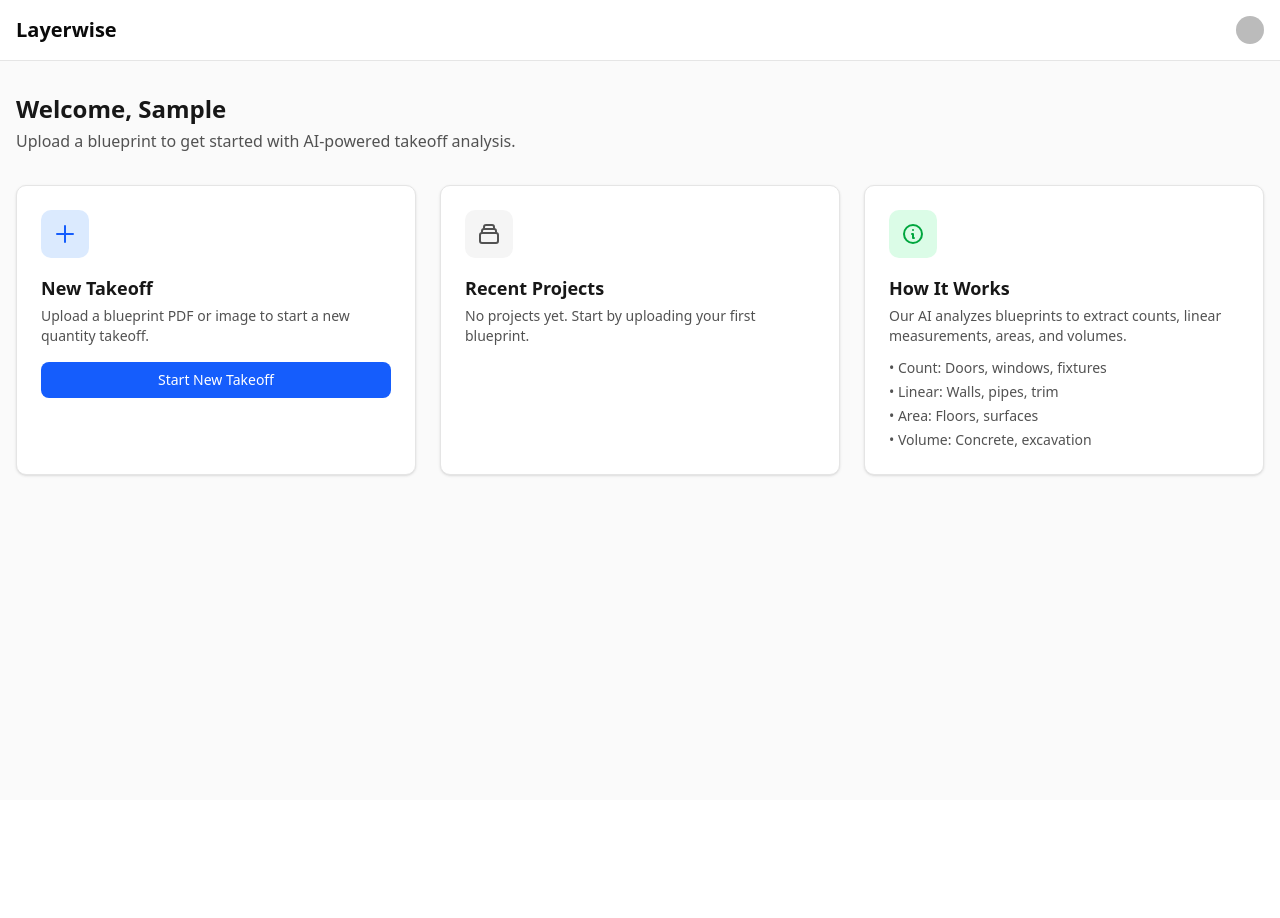
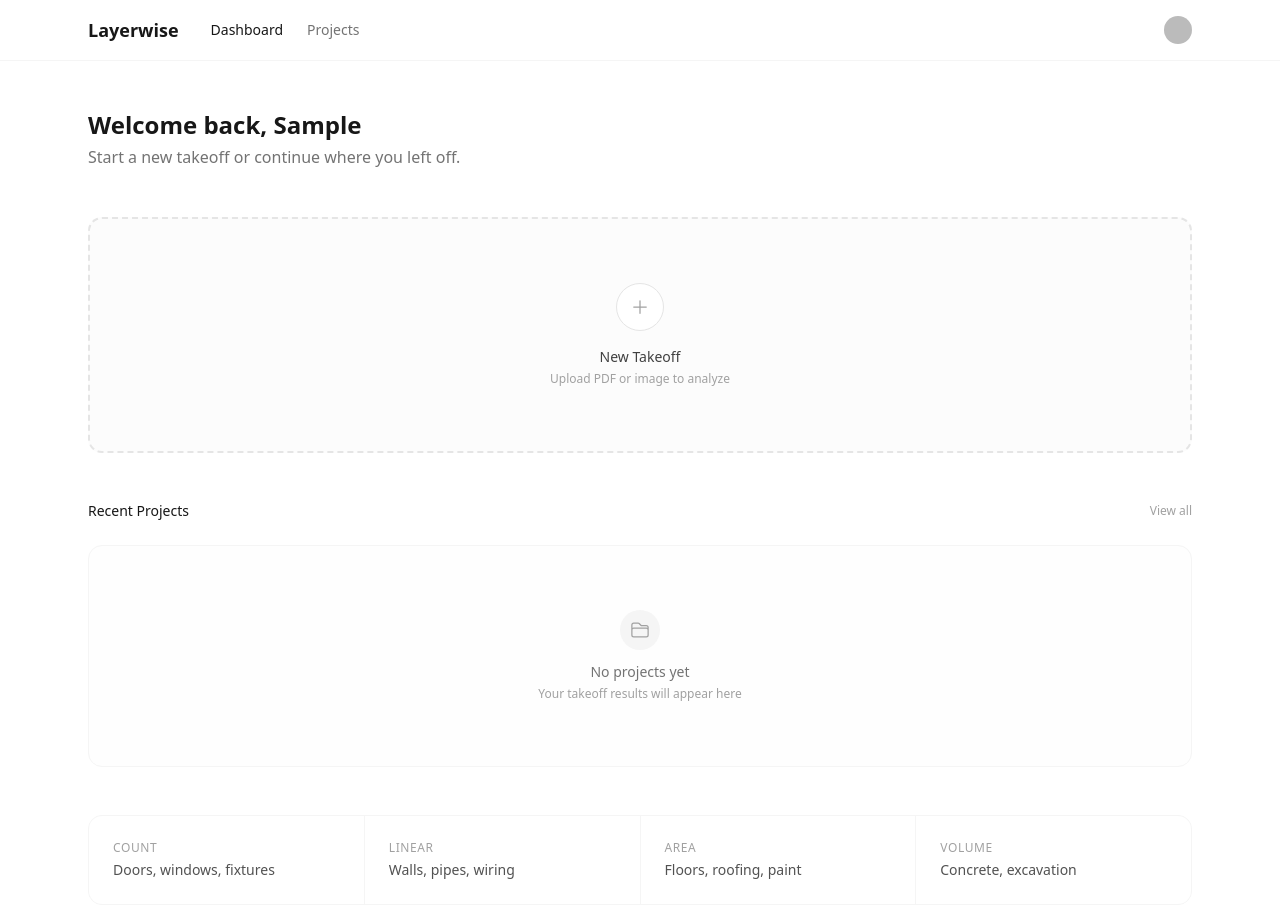
Before and after one commit to LordHarsh/layerwise.ai, a Next.js app: page /dashboard in a window 1280 px wide. Shown: the top 918 px of the page. Before the commit the page ends 800 px from the top, so only its background shows below. Built offline with nearby package versions, Linux system fonts and the light colour scheme; no server answers; sample sign-in values are in the browser's storage; some icons are missing.

Commit message:
refactor(upload): streamline file upload process and enhance UI feedback

```diff
--- a/src/app/api/upload/route.ts
+++ b/src/app/api/upload/route.ts
@@ -1,62 +1,43 @@
-import { put } from "@vercel/blob";
+import { handleUpload, type HandleUploadBody } from "@vercel/blob/client";
 import { NextResponse } from "next/server";
 import { auth } from "@clerk/nextjs/server";
 
 export async function POST(request: Request): Promise<NextResponse> {
+  const body = (await request.json()) as HandleUploadBody;
+
   try {
-    // Verify authentication
-    const { userId } = await auth();
-    if (!userId) {
-      return NextResponse.json({ error: "Unauthorized" }, { status: 401 });
-    }
+    const jsonResponse = await handleUpload({
+      body,
+      request,
+      onBeforeGenerateToken: async (pathname) => {
+        // Verify authentication
+        const { userId } = await auth();
+        if (!userId) {
+          throw new Error("Unauthorized");
+        }
 
-    const formData = await request.formData();
-    const file = formData.get("file") as File | null;
-
-    if (!file) {
-      return NextResponse.json({ error: "No file provided" }, { status: 400 });
-    }
-
-    // Validate file type
-    const allowedTypes = ["application/pdf", "image/png", "image/jpeg", "image/webp"];
-    if (!allowedTypes.includes(file.type)) {
-      return NextResponse.json(
-        { error: "Invalid file type. Please upload a PDF or image file." },
-        { status: 400 }
-      );
-    }
-
-    // Validate file size (50MB max)
-    const maxSize = 50 * 1024 * 1024;
-    if (file.size > maxSize) {
-      return NextResponse.json(
-        { error: "File too large. Maximum size is 50MB." },
-        { status: 400 }
-      );
-    }
-
-    // Generate unique filename
-    const timestamp = Date.now();
-    const safeName = file.name.replace(/[^a-zA-Z0-9.-]/g, "_");
-    const filename = `blueprints/${userId}/${timestamp}-${safeName}`;
-
-    // Upload to Vercel Blob
-    const blob = await put(filename, file, {
-      access: "public",
-      addRandomSuffix: false,
+        return {
+          allowedContentTypes: [
+            "application/pdf",
+            "image/png",
+            "image/jpeg",
+            "image/webp",
+          ],
+          maximumSizeInBytes: 50 * 1024 * 1024, // 50MB
+          tokenPayload: JSON.stringify({ userId }),
+        };
+      },
+      onUploadCompleted: async ({ blob, tokenPayload }) => {
+        // Optional: save to database, etc.
+        console.log("Upload completed:", blob.url);
+      },
     });
 
-    return NextResponse.json({
-      url: blob.url,
-      filename: file.name,
-      size: file.size,
-      type: file.type,
-    });
+    return NextResponse.json(jsonResponse);
   } catch (error) {
-    console.error("Upload error:", error);
     return NextResponse.json(
-      { error: "Failed to upload file" },
-      { status: 500 }
+      { error: (error as Error).message },
+      { status: 400 }
     );
   }
 }
--- a/src/app/dashboard/page.tsx
+++ b/src/app/dashboard/page.tsx
@@ -11,116 +11,146 @@ export default async function DashboardPage() {
   }
 
   return (
-    <div className="min-h-screen bg-neutral-50">
+    <div className="min-h-screen bg-white">
       {/* Header */}
-      <header className="border-b bg-white">
-        <div className="mx-auto flex max-w-7xl items-center justify-between px-4 py-4">
-          <h1 className="text-xl font-semibold">Layerwise</h1>
+      <header className="border-b border-neutral-100">
+        <div className="mx-auto flex max-w-6xl items-center justify-between px-6 py-4">
+          <div className="flex items-center gap-8">
+            <Link href="/dashboard" className="text-lg font-semibold text-neutral-900">
+              Layerwise
+            </Link>
+            <nav className="hidden items-center gap-6 md:flex">
+              <Link
+                href="/dashboard"
+                className="text-sm font-medium text-neutral-900"
+              >
+                Dashboard
+              </Link>
+              <Link
+                href="/projects"
+                className="text-sm text-neutral-500 transition-colors hover:text-neutral-900"
+              >
+                Projects
+              </Link>
+            </nav>
+          </div>
           <UserButton afterSignOutUrl="/" />
         </div>
       </header>
 
       {/* Main content */}
-      <main className="mx-auto max-w-7xl px-4 py-8">
-        <div className="mb-8">
-          <h2 className="text-2xl font-bold text-neutral-900">
-            Welcome, {user.firstName || "User"}
-          </h2>
-          <p className="mt-1 text-neutral-600">
-            Upload a blueprint to get started with AI-powered takeoff analysis.
+      <main className="mx-auto max-w-6xl px-6 py-12">
+        {/* Welcome */}
+        <div className="mb-12">
+          <h1 className="text-2xl font-semibold text-neutral-900">
+            Welcome back, {user.firstName || "there"}
+          </h1>
+          <p className="mt-1 text-neutral-500">
+            Start a new takeoff or continue where you left off.
           </p>
         </div>
 
-        {/* Quick actions */}
-        <div className="grid gap-6 md:grid-cols-2 lg:grid-cols-3">
-          {/* New Takeoff Card */}
-          <div className="rounded-lg border bg-white p-6 shadow-sm">
-            <div className="mb-4 flex h-12 w-12 items-center justify-center rounded-lg bg-blue-100">
+        {/* Upload Area */}
+        <Link
+          href="/takeoff"
+          className="group mb-12 flex cursor-pointer flex-col items-center justify-center rounded-xl border-2 border-dashed border-neutral-200 bg-neutral-50/50 px-6 py-16 transition-all hover:border-neutral-300 hover:bg-neutral-50"
+        >
+          <div className="mb-4 flex h-12 w-12 items-center justify-center rounded-full border border-neutral-200 bg-white transition-colors group-hover:border-neutral-300">
             <svg
-                className="h-6 w-6 text-blue-600"
+              className="h-5 w-5 text-neutral-400 transition-colors group-hover:text-neutral-600"
               fill="none"
               viewBox="0 0 24 24"
               stroke="currentColor"
+              strokeWidth={1.5}
             >
               <path
                 strokeLinecap="round"
                 strokeLinejoin="round"
-                  strokeWidth={2}
-                  d="M12 4v16m8-8H4"
+                d="M12 4.5v15m7.5-7.5h-15"
               />
             </svg>
           </div>
-            <h3 className="text-lg font-semibold text-neutral-900">
+          <span className="text-sm font-medium text-neutral-700">
             New Takeoff
-            </h3>
-            <p className="mt-1 text-sm text-neutral-600">
-              Upload a blueprint PDF or image to start a new quantity takeoff.
-            </p>
+          </span>
+          <span className="mt-1 text-xs text-neutral-400">
+            Upload PDF or image to analyze
+          </span>
+        </Link>
+
+        {/* Recent Projects */}
+        <section>
+          <div className="mb-6 flex items-center justify-between">
+            <h2 className="text-sm font-medium text-neutral-900">Recent Projects</h2>
             <Link
-              href="/takeoff"
-              className="mt-4 block w-full rounded-md bg-blue-600 px-4 py-2 text-center text-sm font-medium text-white hover:bg-blue-700"
+              href="/projects"
+              className="text-xs text-neutral-400 transition-colors hover:text-neutral-600"
             >
-              Start New Takeoff
+              View all
             </Link>
           </div>
 
-          {/* Recent Projects Card */}
-          <div className="rounded-lg border bg-white p-6 shadow-sm">
-            <div className="mb-4 flex h-12 w-12 items-center justify-center rounded-lg bg-neutral-100">
+          {/* Empty state */}
+          <div className="rounded-xl border border-neutral-100 bg-neutral-50/30">
+            <div className="flex flex-col items-center justify-center py-16">
+              <div className="mb-3 flex h-10 w-10 items-center justify-center rounded-full bg-neutral-100">
                 <svg
-                className="h-6 w-6 text-neutral-600"
+                  className="h-5 w-5 text-neutral-400"
                   fill="none"
                   viewBox="0 0 24 24"
                   stroke="currentColor"
+                  strokeWidth={1.5}
                 >
                   <path
                     strokeLinecap="round"
                     strokeLinejoin="round"
-                  strokeWidth={2}
-                  d="M19 11H5m14 0a2 2 0 012 2v6a2 2 0 01-2 2H5a2 2 0 01-2-2v-6a2 2 0 012-2m14 0V9a2 2 0 00-2-2M5 11V9a2 2 0 012-2m0 0V5a2 2 0 012-2h6a2 2 0 012 2v2M7 7h10"
+                    d="M2.25 12.75V12A2.25 2.25 0 014.5 9.75h15A2.25 2.25 0 0121.75 12v.75m-8.69-6.44l-2.12-2.12a1.5 1.5 0 00-1.061-.44H4.5A2.25 2.25 0 002.25 6v12a2.25 2.25 0 002.25 2.25h15A2.25 2.25 0 0021.75 18V9a2.25 2.25 0 00-2.25-2.25h-5.379a1.5 1.5 0 01-1.06-.44z"
                   />
                 </svg>
               </div>
-            <h3 className="text-lg font-semibold text-neutral-900">
-              Recent Projects
-            </h3>
-            <p className="mt-1 text-sm text-neutral-600">
-              No projects yet. Start by uploading your first blueprint.
+              <p className="text-sm text-neutral-500">No projects yet</p>
+              <p className="mt-1 text-xs text-neutral-400">
+                Your takeoff results will appear here
               </p>
             </div>
+          </div>
+        </section>
 
-          {/* Help Card */}
-          <div className="rounded-lg border bg-white p-6 shadow-sm">
-            <div className="mb-4 flex h-12 w-12 items-center justify-center rounded-lg bg-green-100">
-              <svg
-                className="h-6 w-6 text-green-600"
-                fill="none"
-                viewBox="0 0 24 24"
-                stroke="currentColor"
-              >
-                <path
-                  strokeLinecap="round"
-                  strokeLinejoin="round"
-                  strokeWidth={2}
-                  d="M13 16h-1v-4h-1m1-4h.01M21 12a9 9 0 11-18 0 9 9 0 0118 0z"
-                />
-              </svg>
+        {/* Quick Info */}
+        <section className="mt-12 grid gap-px overflow-hidden rounded-xl border border-neutral-100 bg-neutral-100 md:grid-cols-4">
+          <div className="bg-white p-6">
+            <div className="text-xs font-medium uppercase tracking-wider text-neutral-400">
+              Count
             </div>
-            <h3 className="text-lg font-semibold text-neutral-900">
-              How It Works
-            </h3>
-            <p className="mt-1 text-sm text-neutral-600">
-              Our AI analyzes blueprints to extract counts, linear measurements,
-              areas, and volumes.
-            </p>
-            <ul className="mt-3 space-y-1 text-sm text-neutral-600">
-              <li>• Count: Doors, windows, fixtures</li>
-              <li>• Linear: Walls, pipes, trim</li>
-              <li>• Area: Floors, surfaces</li>
-              <li>• Volume: Concrete, excavation</li>
-            </ul>
+            <div className="mt-1 text-sm text-neutral-600">
+              Doors, windows, fixtures
             </div>
           </div>
+          <div className="bg-white p-6">
+            <div className="text-xs font-medium uppercase tracking-wider text-neutral-400">
+              Linear
+            </div>
+            <div className="mt-1 text-sm text-neutral-600">
+              Walls, pipes, wiring
+            </div>
+          </div>
+          <div className="bg-white p-6">
+            <div className="text-xs font-medium uppercase tracking-wider text-neutral-400">
+              Area
+            </div>
+            <div className="mt-1 text-sm text-neutral-600">
+              Floors, roofing, paint
+            </div>
+          </div>
+          <div className="bg-white p-6">
+            <div className="text-xs font-medium uppercase tracking-wider text-neutral-400">
+              Volume
+            </div>
+            <div className="mt-1 text-sm text-neutral-600">
+              Concrete, excavation
+            </div>
+          </div>
+        </section>
       </main>
     </div>
   );
```
Also changed, not shown: src/components/takeoff/upload-zone.tsx (+62 -35 lines). Lines whose indentation alone changed are shown as unchanged.
